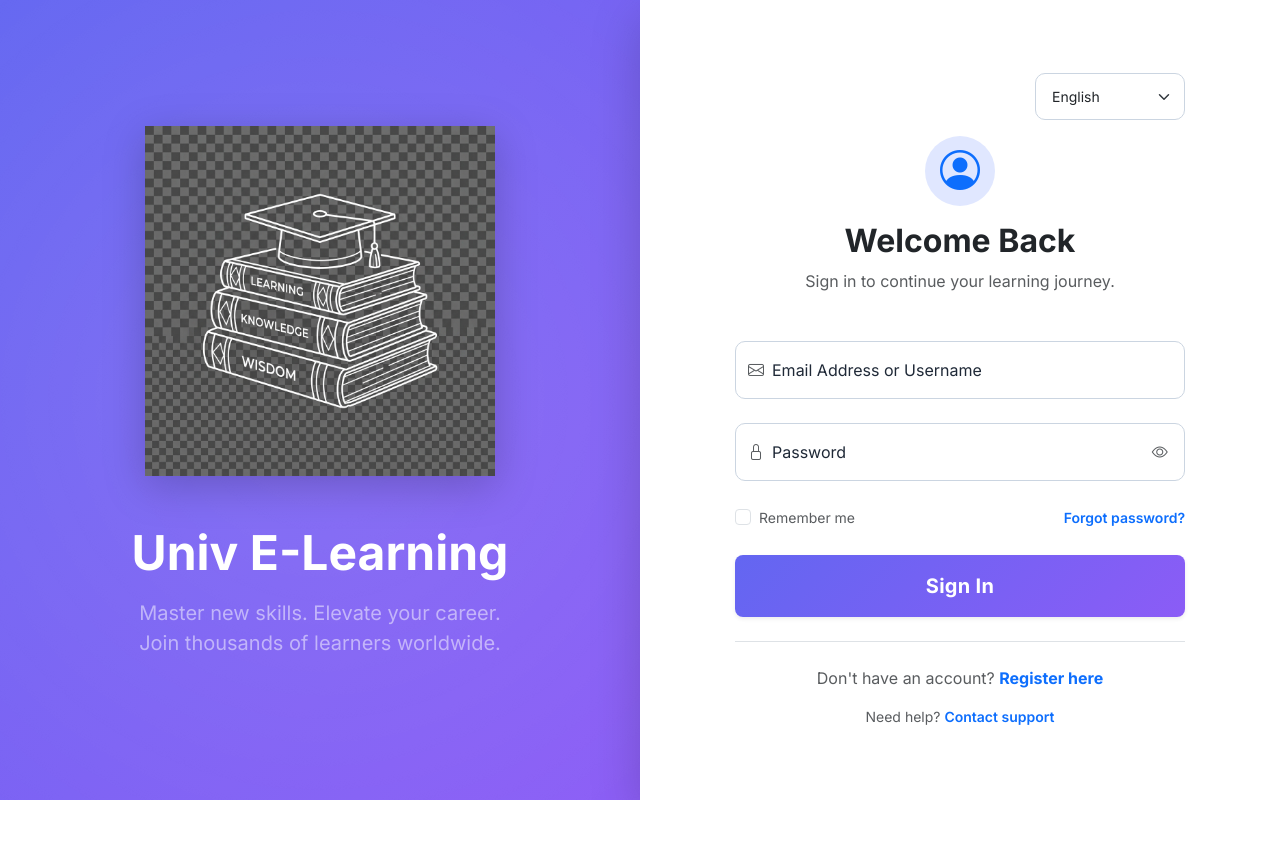
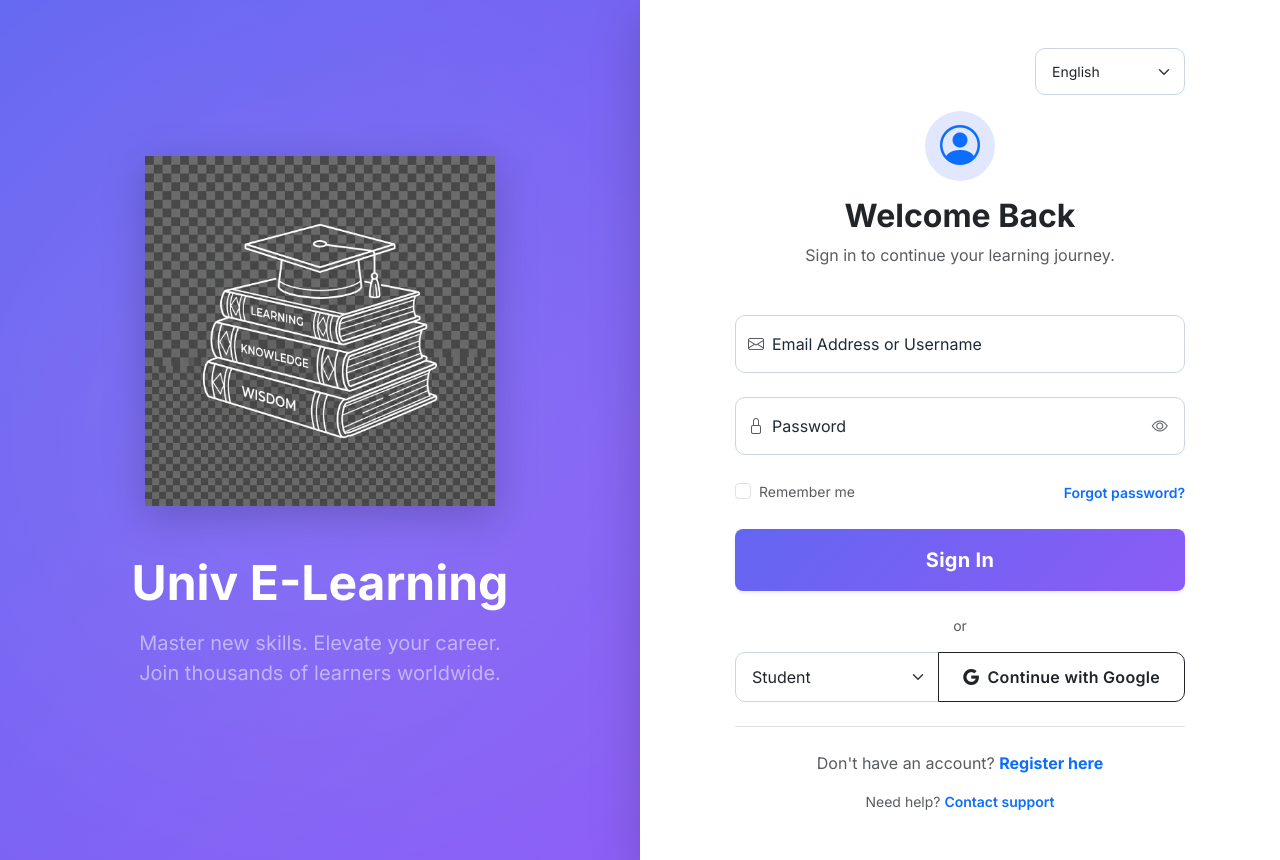
Before and after one commit to ericwangari/Univ-elearning-Deployment., a PHP site: page /univ_elearning/public/index.php in a window 1280 px wide. Before the commit the page ends 800 px from the top, so only its background shows below. Run offline with PHP 8.4, Linux system fonts and the light colour scheme; some libraries are stand-ins or nearby versions.

Commit message:
Add Google sign-in flow

```diff
--- a/app/controllers/AuthController.php
+++ b/app/controllers/AuthController.php
@@ -128,9 +128,7 @@ class AuthController {
                             $hashed_password = password_hash($password, PASSWORD_DEFAULT);
                             $status = ($user_type === 'Instructor') ? 'Pending' : 'Approved';
 
-                            $stmt = $this->pdo->prepare("INSERT INTO users (Username, Email, Password, UserType, Status) VALUES (?, ?, ?, ?, ?)");
-                            $stmt->execute([$username, $email, $hashed_password, $user_type, $status]);
-                            $userId = (int) $this->pdo->lastInsertId();
+                            $userId = $this->createUser($username, $email, $hashed_password, $user_type, $status);
 
                             $verificationEmailSent = $this->createAndSendEmailVerificationOtp($userId, $email, $username);
                             $localAutoVerified = !$verificationEmailSent && defined('IS_LOCAL_DEV') && IS_LOCAL_DEV;
@@ -340,6 +338,134 @@ class AuthController {
         require __DIR__ . '/../views/auth/reset_password.php';
     }
 
+    public function googleLogin() {
+        if (GOOGLE_CLIENT_ID === '' || GOOGLE_CLIENT_SECRET === '') {
+            $error = "Google sign-in is not configured yet. Please contact support.";
+            require __DIR__ . '/../views/auth/login.php';
+            return;
+        }
+
+        $requestedRole = $_GET['role'] ?? 'Student';
+        $role = $requestedRole === 'Instructor' ? 'Instructor' : 'Student';
+        $state = bin2hex(random_bytes(24));
+
+        $_SESSION['google_oauth_state'] = $state;
+        $_SESSION['google_oauth_role'] = $role;
+
+        $params = [
+            'client_id' => GOOGLE_CLIENT_ID,
+            'redirect_uri' => GOOGLE_REDIRECT_URI,
+            'response_type' => 'code',
+            'scope' => 'openid email profile',
+            'state' => $state,
+            'prompt' => 'select_account',
+        ];
+
+        header('Location: https://accounts.google.com/o/oauth2/v2/auth?' . http_build_query($params));
+        exit;
+    }
+
+    public function googleCallback() {
+        if (GOOGLE_CLIENT_ID === '' || GOOGLE_CLIENT_SECRET === '') {
+            $error = "Google sign-in is not configured yet. Please contact support.";
+            require __DIR__ . '/../views/auth/login.php';
+            return;
+        }
+
+        $state = $_GET['state'] ?? '';
+        $expectedState = $_SESSION['google_oauth_state'] ?? '';
+        $role = $_SESSION['google_oauth_role'] ?? 'Student';
+        unset($_SESSION['google_oauth_state'], $_SESSION['google_oauth_role']);
+
+        if ($state === '' || $expectedState === '' || !hash_equals($expectedState, $state)) {
+            $error = "Google sign-in could not be verified. Please try again.";
+            require __DIR__ . '/../views/auth/login.php';
+            return;
+        }
+
+        if (!empty($_GET['error'])) {
+            $error = "Google sign-in was cancelled or denied.";
+            require __DIR__ . '/../views/auth/login.php';
+            return;
+        }
+
+        $code = $_GET['code'] ?? '';
+        if ($code === '') {
+            $error = "Google sign-in did not return a valid code. Please try again.";
+            require __DIR__ . '/../views/auth/login.php';
+            return;
+        }
+
+        $tokenResponse = $this->httpPostJson('https://oauth2.googleapis.com/token', [
+            'code' => $code,
+            'client_id' => GOOGLE_CLIENT_ID,
+            'client_secret' => GOOGLE_CLIENT_SECRET,
+            'redirect_uri' => GOOGLE_REDIRECT_URI,
+            'grant_type' => 'authorization_code',
+        ]);
+
+        $accessToken = $tokenResponse['access_token'] ?? '';
+        if ($accessToken === '') {
+            error_log('Google sign-in token exchange failed: ' . json_encode($tokenResponse));
+            $error = "Google sign-in failed. Please try again.";
+            require __DIR__ . '/../views/auth/login.php';
+            return;
+        }
+
+        $profile = $this->httpGetJson('https://www.googleapis.com/oauth2/v3/userinfo', [
+            'Authorization: Bearer ' . $accessToken,
+        ]);
+
+        $email = strtolower(trim($profile['email'] ?? ''));
+        $emailVerified = filter_var($profile['email_verified'] ?? false, FILTER_VALIDATE_BOOLEAN);
+        $displayName = trim($profile['name'] ?? '');
+
+        if ($email === '' || !filter_var($email, FILTER_VALIDATE_EMAIL) || !$emailVerified) {
+            $error = "Google did not confirm a verified email address for this account.";
+            require __DIR__ . '/../views/auth/login.php';
+            return;
+        }
+
+        try {
+            $user = $this->findUserByEmail($email);
+            if (!$user) {
+                $username = $this->makeUniqueUsername($displayName !== '' ? $displayName : $email);
+                $status = $role === 'Instructor' ? 'Pending' : 'Approved';
+                $password = password_hash(bin2hex(random_bytes(32)), PASSWORD_DEFAULT);
+                $userId = $this->createUser($username, $email, $password, $role, $status, true);
+                $user = $this->findUserById($userId);
+            } elseif (empty($user['EmailVerifiedAt'])) {
+                $stmt = $this->pdo->prepare("UPDATE users SET EmailVerifiedAt = NOW() WHERE UserID = ?");
+                $stmt->execute([$user['UserID']]);
+                $user = $this->findUserById((int) $user['UserID']);
+            }
+
+            if (!$user) {
+                throw new Exception('Could not load Google user account.');
+            }
+
+            if ($user['Status'] === 'Pending') {
+                $_SESSION['auth_success_message'] = "Your instructor account email is verified. Wait for admin approval before signing in.";
+                header("Location: index.php?page=login");
+                exit;
+            }
+
+            if ($user['Status'] === 'Rejected') {
+                $error = "Your account registration has been rejected. Please contact support.";
+                require __DIR__ . '/../views/auth/login.php';
+                return;
+            }
+
+            $this->signInUser($user);
+            header("Location: index.php?page=dashboard");
+            exit;
+        } catch (Exception $e) {
+            error_log('Google sign-in failed: ' . $e->getMessage());
+            $error = "Google sign-in failed. Please try again.";
+            require __DIR__ . '/../views/auth/login.php';
+        }
+    }
+
     public function logout() {
         session_destroy();
         header("Location: index.php?page=login");
@@ -375,6 +501,100 @@ class AuthController {
     private function deleteExistingPasswordResetTokens($userId) {
         $stmt = $this->pdo->prepare("DELETE FROM password_reset_tokens WHERE UserID = ? OR ExpiresAt <= NOW()");
         $stmt->execute([$userId]);
+    }
+
+    private function createUser($username, $email, $password, $userType, $status, $emailVerified = false) {
+        if (DB_DRIVER === 'pgsql') {
+            $stmt = $this->pdo->prepare("
+                INSERT INTO users (Username, Email, Password, UserType, Status, EmailVerifiedAt)
+                VALUES (?, ?, ?, ?, ?, " . ($emailVerified ? "NOW()" : "NULL") . ")
+                RETURNING UserID
+            ");
+            $stmt->execute([$username, $email, $password, $userType, $status]);
+            return (int) $stmt->fetchColumn();
+        }
+
+        $stmt = $this->pdo->prepare("
+            INSERT INTO users (Username, Email, Password, UserType, Status, EmailVerifiedAt)
+            VALUES (?, ?, ?, ?, ?, " . ($emailVerified ? "NOW()" : "NULL") . ")
+        ");
+        $stmt->execute([$username, $email, $password, $userType, $status]);
+        return (int) $this->pdo->lastInsertId();
+    }
+
+    private function findUserByEmail($email) {
+        $stmt = $this->pdo->prepare("SELECT * FROM users WHERE Email = ? LIMIT 1");
+        $stmt->execute([$email]);
+        return $stmt->fetch();
+    }
+
+    private function findUserById($userId) {
+        $stmt = $this->pdo->prepare("SELECT * FROM users WHERE UserID = ? LIMIT 1");
+        $stmt->execute([$userId]);
+        return $stmt->fetch();
+    }
+
+    private function makeUniqueUsername($source) {
+        $base = strtolower((string) preg_replace('/[^a-zA-Z0-9]+/', '', explode('@', $source)[0]));
+        if ($base === '') {
+            $base = 'user';
+        }
+
+        $base = substr($base, 0, 32);
+        $candidate = $base;
+        $suffix = 1;
+
+        while ($this->usernameExists($candidate)) {
+            $suffix++;
+            $candidate = substr($base, 0, 32 - strlen((string) $suffix)) . $suffix;
+        }
+
+        return $candidate;
+    }
+
+    private function usernameExists($username) {
+        $stmt = $this->pdo->prepare("SELECT COUNT(*) FROM users WHERE Username = ?");
+        $stmt->execute([$username]);
+        return (int) $stmt->fetchColumn() > 0;
+    }
+
+    private function signInUser($user) {
+        session_regenerate_id(true);
+        $_SESSION['user_id'] = $user['UserID'];
+        $_SESSION['username'] = $user['Username'];
+        $_SESSION['user_type'] = $user['UserType'];
+    }
+
+    private function httpPostJson($url, array $fields) {
+        return $this->httpJson($url, [
+            'method' => 'POST',
+            'header' => "Content-Type: application/x-www-form-urlencoded\r\n",
+            'content' => http_build_query($fields),
+        ]);
+    }
+
+    private function httpGetJson($url, array $headers = []) {
+        return $this->httpJson($url, [
+            'method' => 'GET',
+            'header' => implode("\r\n", $headers),
+        ]);
+    }
+
+    private function httpJson($url, array $options) {
+        $context = stream_context_create([
+            'http' => array_merge([
+                'timeout' => 20,
+                'ignore_errors' => true,
+            ], $options),
+        ]);
+
+        $response = @file_get_contents($url, false, $context);
+        if ($response === false) {
+            return [];
+        }
+
+        $decoded = json_decode($response, true);
+        return is_array($decoded) ? $decoded : [];
     }
 
     private function createAndSendEmailVerificationOtp($userId, $email, $username) {
--- a/app/views/auth/login.php
+++ b/app/views/auth/login.php
@@ -120,6 +120,22 @@
                         <button type="submit" class="btn btn-primary w-100 py-3 mb-4 fw-bold shadow-sm rounded-3 fs-5 position-relative overflow-hidden group">
                             <span class="position-relative z-1"><?php echo __('sign_in'); ?></span>
                         </button>
+                    </form>
+
+                    <div class="text-center text-muted small mb-3">or</div>
+
+                    <form method="GET" action="index.php" class="mb-4">
+                        <input type="hidden" name="page" value="google-login">
+                        <div class="input-group">
+                            <select name="role" class="form-select" aria-label="Google sign-in role">
+                                <option value="Student">Student</option>
+                                <option value="Instructor">Instructor</option>
+                            </select>
+                            <button type="submit" class="btn btn-outline-dark fw-semibold">
+                                <i class="bi bi-google me-2" aria-hidden="true"></i>Continue with Google
+                            </button>
+                        </div>
+                    </form>
 
                     <div class="text-center text-muted border-top pt-4">
                         <?php echo __('dont_have_account'); ?> <a href="?page=register" class="text-primary fw-bold text-decoration-none"><?php echo __('register_here'); ?></a>
@@ -130,7 +146,6 @@
                             </a>
                         </div>
                     </div>
-                    </form>
                 </div>
             </div>
         </div>
--- a/config/config.php
+++ b/config/config.php
@@ -104,6 +104,15 @@ if ($smtpPassword === '') $smtpPassword = getenv('SMTP_PASSWORD') ?: '';
 $smtpSecure = $localConfig['smtp_secure'] ?? '';
 if ($smtpSecure === '') $smtpSecure = getenv('SMTP_SECURE') ?: 'tls';
 
+$googleClientId = $localConfig['google_client_id'] ?? '';
+if ($googleClientId === '') $googleClientId = getenv('GOOGLE_CLIENT_ID') ?: '';
+
+$googleClientSecret = $localConfig['google_client_secret'] ?? '';
+if ($googleClientSecret === '') $googleClientSecret = getenv('GOOGLE_CLIENT_SECRET') ?: '';
+
+$googleRedirectUri = $localConfig['google_redirect_uri'] ?? '';
+if ($googleRedirectUri === '') $googleRedirectUri = getenv('GOOGLE_REDIRECT_URI') ?: '';
+
 define('MAIL_FROM', $mailFrom);
 define('MAIL_FROM_NAME', $mailFromName);
 define('SMTP_HOST', $smtpHost);
@@ -113,6 +122,9 @@ define('SMTP_PASSWORD', $smtpPassword);
 define('SMTP_SECURE', strtolower($smtpSecure));
 define('PLATFORM_FEEDBACK_EMAIL', $localConfig['platform_feedback_email'] ?? getenv('PLATFORM_FEEDBACK_EMAIL') ?: 'univelearning01@gmail.com');
 define('SUPPORT_EMAIL', $localConfig['support_email'] ?? getenv('SUPPORT_EMAIL') ?: PLATFORM_FEEDBACK_EMAIL);
+define('GOOGLE_CLIENT_ID', $googleClientId);
+define('GOOGLE_CLIENT_SECRET', $googleClientSecret);
+define('GOOGLE_REDIRECT_URI', $googleRedirectUri !== '' ? $googleRedirectUri : rtrim(BASE_URL, '/') . '/index.php?page=google-callback');
 
 $isVercelRuntime = getenv('VERCEL') === '1' || getenv('VERCEL_URL') !== false || getenv('VERCEL_PROJECT_PRODUCTION_URL') !== false;
 define('IS_LOCAL_DEV', !$isVercelRuntime && in_array($_SERVER['SERVER_NAME'] ?? 'localhost', ['localhost', '127.0.0.1', '::1'], true));
--- a/public/index.php
+++ b/public/index.php
@@ -31,6 +31,14 @@ switch ($page) {
 
     case 'verify-email':
         $auth->verifyEmail();
+        break;
+
+    case 'google-login':
+        $auth->googleLogin();
+        break;
+
+    case 'google-callback':
+        $auth->googleCallback();
         break;
 
     case 'forgot-password':
```
Also changed, not shown: app/views/auth/register.php (+15 -0 lines), 1 other file. Lines whose indentation alone changed are shown as unchanged.
